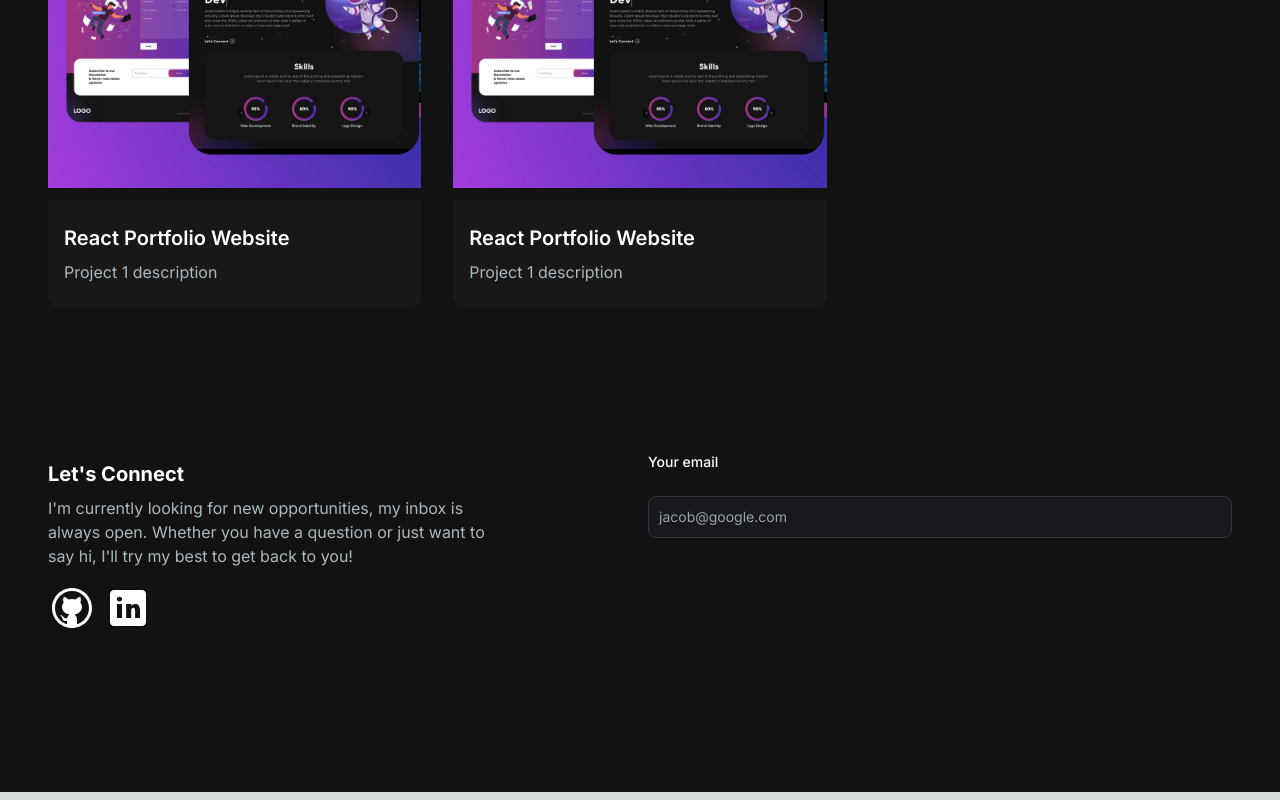
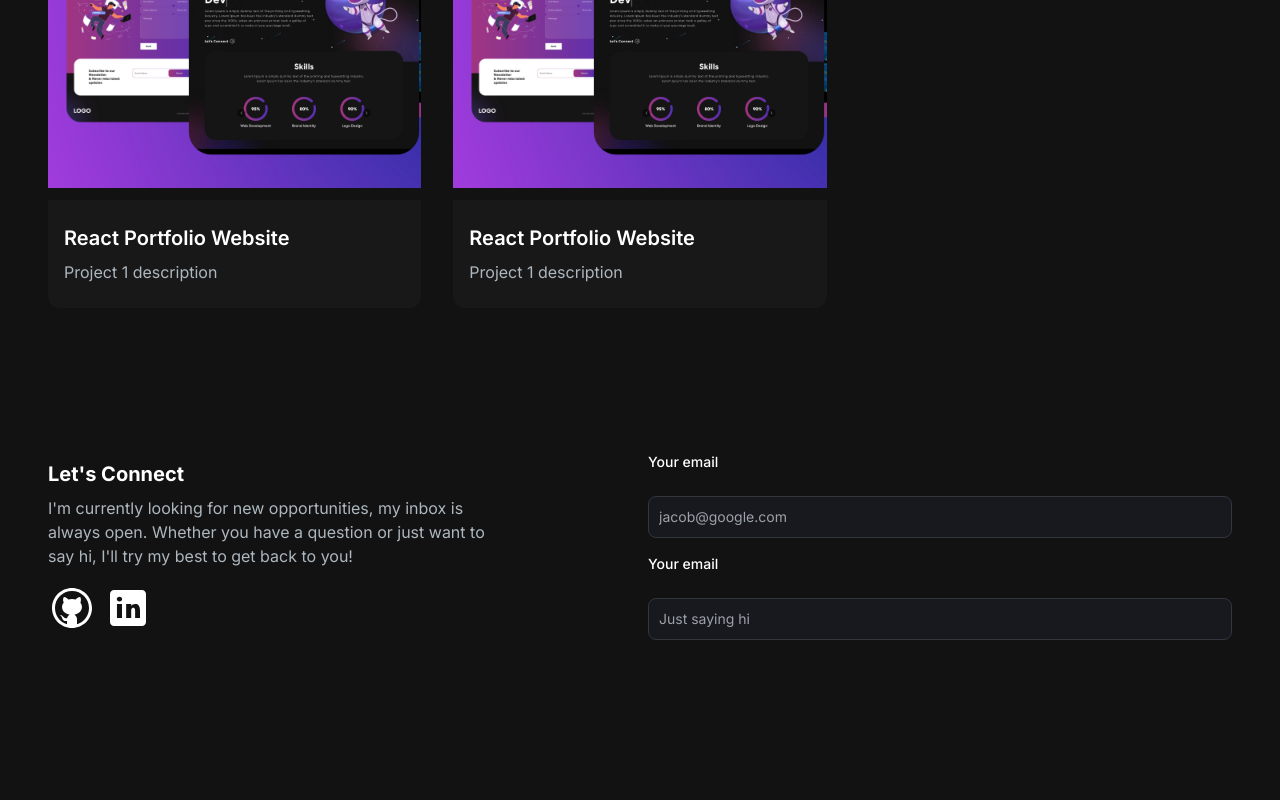
Before and after one commit to JoshCodeAligator/joshua-portfolio-website, a Next.js app: page / in a window 1280 px wide. Shown: the part 1836-2636 px from the top of the page. Built offline with nearby package versions, Linux system fonts and the light colour scheme.

Commit message:
Updating Email and Subject

```diff
--- a/src/app/components/EmailSection.jsx
+++ b/src/app/components/EmailSection.jsx
@@ -27,7 +27,10 @@
       </div>
       <div>
         <form className="flex flex-col gap-4">
-          <label htmlFor="email" className="text-white block mb-2 text-sm font-medium">
+          <label
+            htmlFor="email"
+            className="text-white block mb-2 text-sm font-medium"
+          >
             Your email
           </label>
           <input
@@ -37,6 +40,20 @@
             className="bg-[#18191E] border border-[#33353F] placeholder-[#9CA2A9] text-gray-100 text-sm rounded-lg block w-full p-2.5"
             placeholder="jacob@google.com"
           />
+
+          <label
+            htmlFor="subject"
+            className="text-white block mb-2 text-sm font-medium"
+          >
+            Your email
+          </label>
+          <input
+            type="text"
+            id="subject"
+            required
+            className="bg-[#18191E] border border-[#33353F] placeholder-[#9CA2A9] text-gray-100 text-sm rounded-lg block w-full p-2.5"
+            placeholder="Just saying hi"
+          />
         </form>
       </div>
     </section>
```
